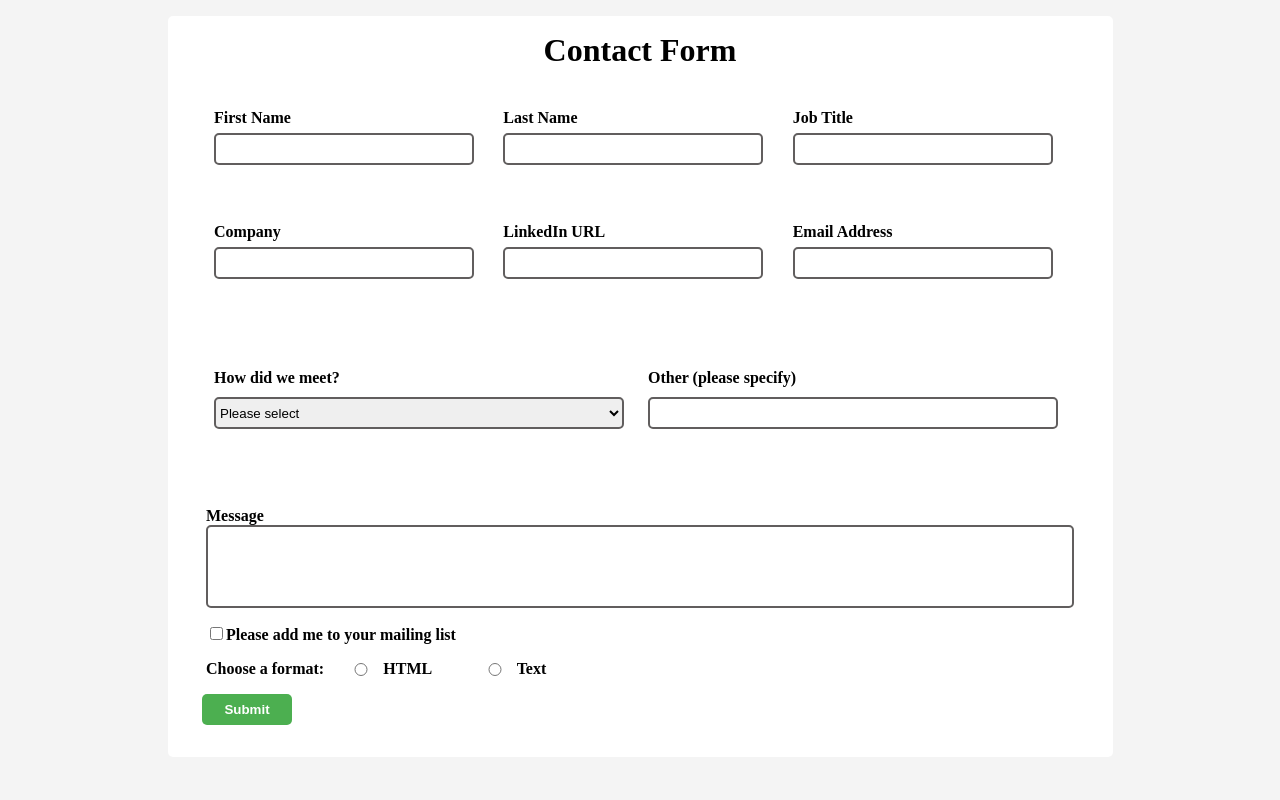
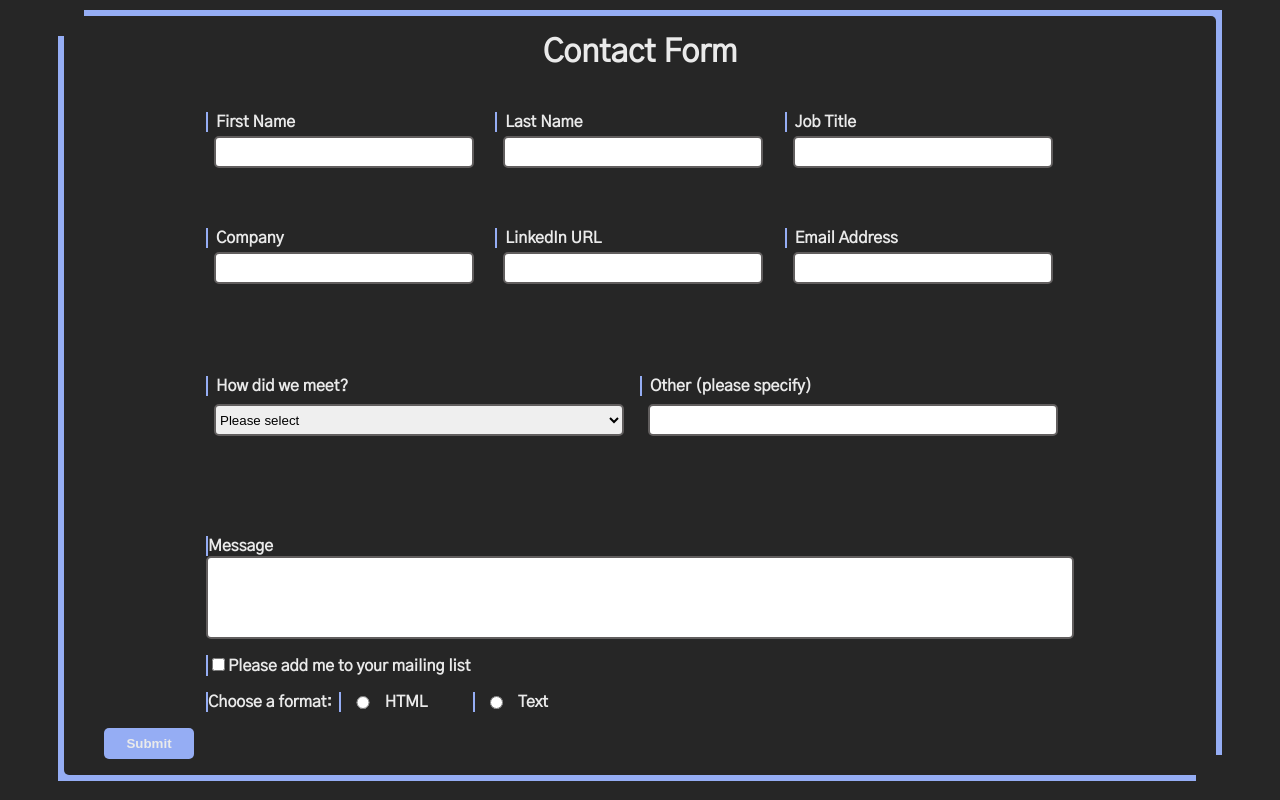
Before and after one commit to CMBCoding/contact-form, a Node server app: page / in a window 1280 px wide. Run offline with Node 20, Linux system fonts and the light colour scheme.

Commit message:
Begin to tranfer profile theme and stylings to styles.css

```diff
--- a/public/styles/styles.css
+++ b/public/styles/styles.css
@@ -14,7 +14,8 @@ body {
     width: 90%;
     margin: 1rem auto;
     font-size: 16px;
-    background-color: #f4f4f4;
+    background-color: var(--midnight-whisper);
+    color: var(--platinum);
 }
 
 fieldset {
@@ -24,14 +25,34 @@ fieldset {
 :root {
     --curb: 5px;
     --field-border: solid 2px rgb(97, 94, 94);
+    --crimson: #990000;
+    --carolina-blue: #95adf4;
+    --midnight-whisper: #262626;
+    --platinum: #eaeaea;
+    --spacer-thin: 0.5rem;
+    --spacer-standard: 1rem;
+    --spacer-extra: 1.5rem;
+    --spacer-plus: 2.5rem;
 }
 
-/* Mobile/Default stylings */
+/* Google Fonts */
+.gothic {
+  font-family: "Gothic A1", sans-serif;
+  font-weight: 400;
+  font-style: normal;
+}
 
-#main {
-    background-color: #fff;
+.gothic-thin {
+  font-family: "Gothic A1", sans-serif;
+  font-weight: 100;
+  font-style: normal;
+}
+
+/* Home Stylings */
+#home-main {
     margin: auto;
     border-radius: var(--curb);
+    box-shadow: -13px 13px 0px -7px var(--carolina-blue), 13px -13px 0px -7px var(--carolina-blue);
 }
 
 #contact-form {
@@ -88,6 +109,7 @@ label {
     display: block;
     font-weight: bold;
     text-align: left;
+    border-left: var(--carolina-blue) solid 2px;
 }
 
 input[type="text"],
@@ -108,12 +130,6 @@ select,
     display: grid;
     grid-template-columns: 1fr 1fr 1fr;
     width: 100%;
-    /* display: flex;
-    flex-flow: row nowrap;
-    align-content: center;
-    flex-direction: row;
-    flex-wrap: nowrap;
-    align-items: center; */
 }
 
 .error-row-widescreen {
@@ -187,10 +203,10 @@ input[type="radio"] {
 }
 
 button[type="submit"] {
-    background-color: #4caf50;
+    background-color: var(--carolina-blue);
     border-radius: var(--curb);
     border: none;
-    color: #fff;
+    color: var(--platinum);
     font-weight: bold;
     padding: 8px;
     width: 5.625rem;
--- a/views/home.ejs
+++ b/views/home.ejs
@@ -3,7 +3,7 @@
 <%- include('partials/head.ejs') %>
 <title>Contact Form</title>
 <body>
-    <main id="main">
+    <main id="home-main" class="gothic-thin">
         <header id="header">
             <h1>Contact Form</h1>
         </header>
--- a/views/partials/head.ejs
+++ b/views/partials/head.ejs
@@ -6,6 +6,10 @@
     <link rel="stylesheet" href="/styles/styles.css">
     <!-- Favicon -->
     <link rel="shortcut icon" href="/images/favicon.ico" type="image/x-icon">
+    <!-- Google Fonts -->
+    <link rel="preconnect" href="https://fonts.googleapis.com">
+    <link rel="preconnect" href="https://fonts.gstatic.com" crossorigin>
+    <link href="https://fonts.googleapis.com/css2?family=Gothic+A1&display=swap" rel="stylesheet">
     <!-- Script -->
     <script src="/scripts/script.js" defer></script>
 </head>
```
